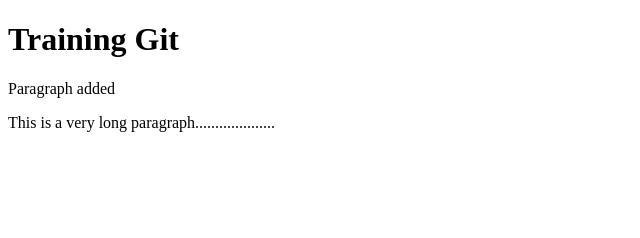
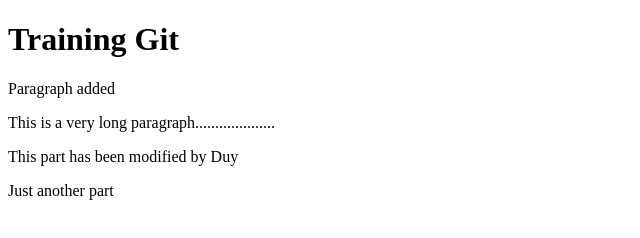
Before and after one commit to spideyinf/GitFlowTraining, a plain HTML site: page index.html in a window 1280 px wide. Shown: the whole page, without its empty margins (0-640 px from the left). Drawn offline with Linux system fonts and the light colour scheme.

Commit message:
Modified index.html for study-case of code conflict

```diff
--- a/index.html
+++ b/index.html
@@ -8,5 +8,7 @@
     <h1>Training Git</h1>
     <p>Paragraph added</p>
     <p>This is a very long paragraph....................</p>
+    <p>This part has been modified by Duy</p>
+    <p>Just another part</p>
   </body>
 </html>
```
